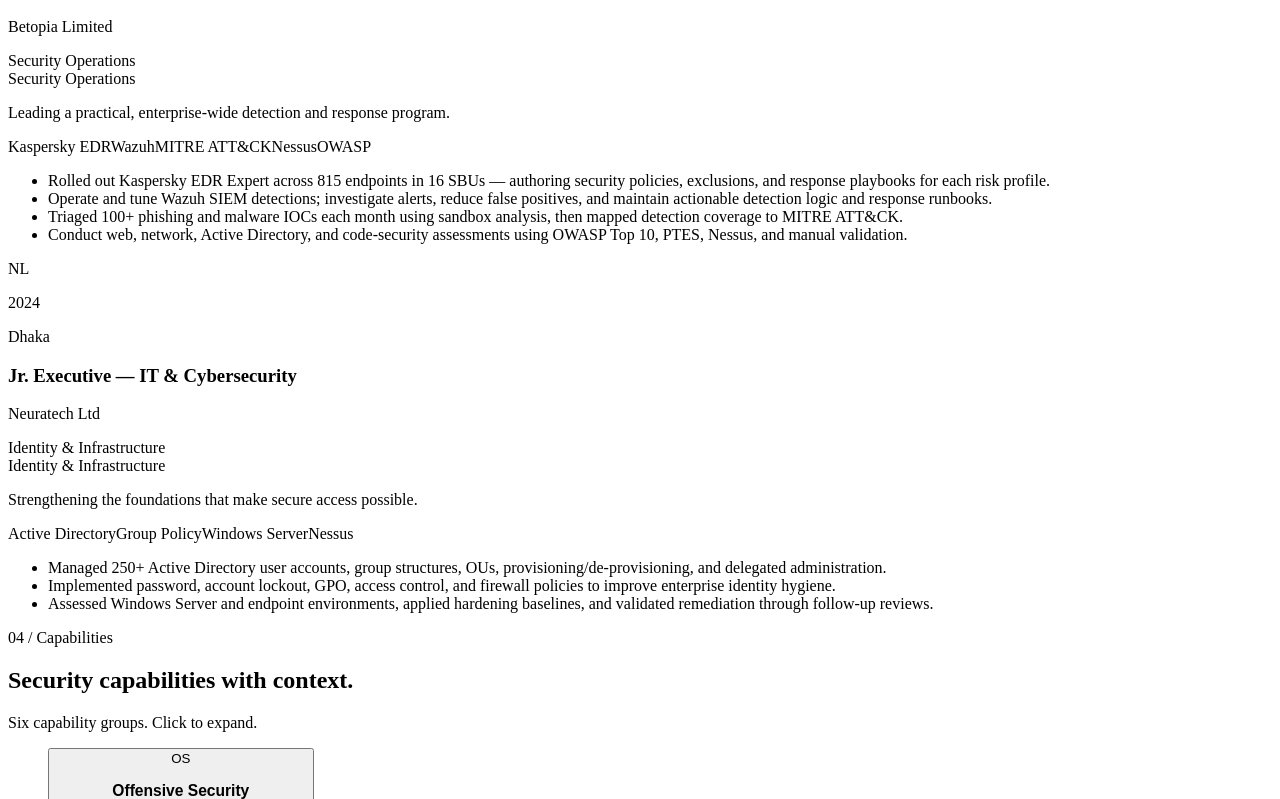
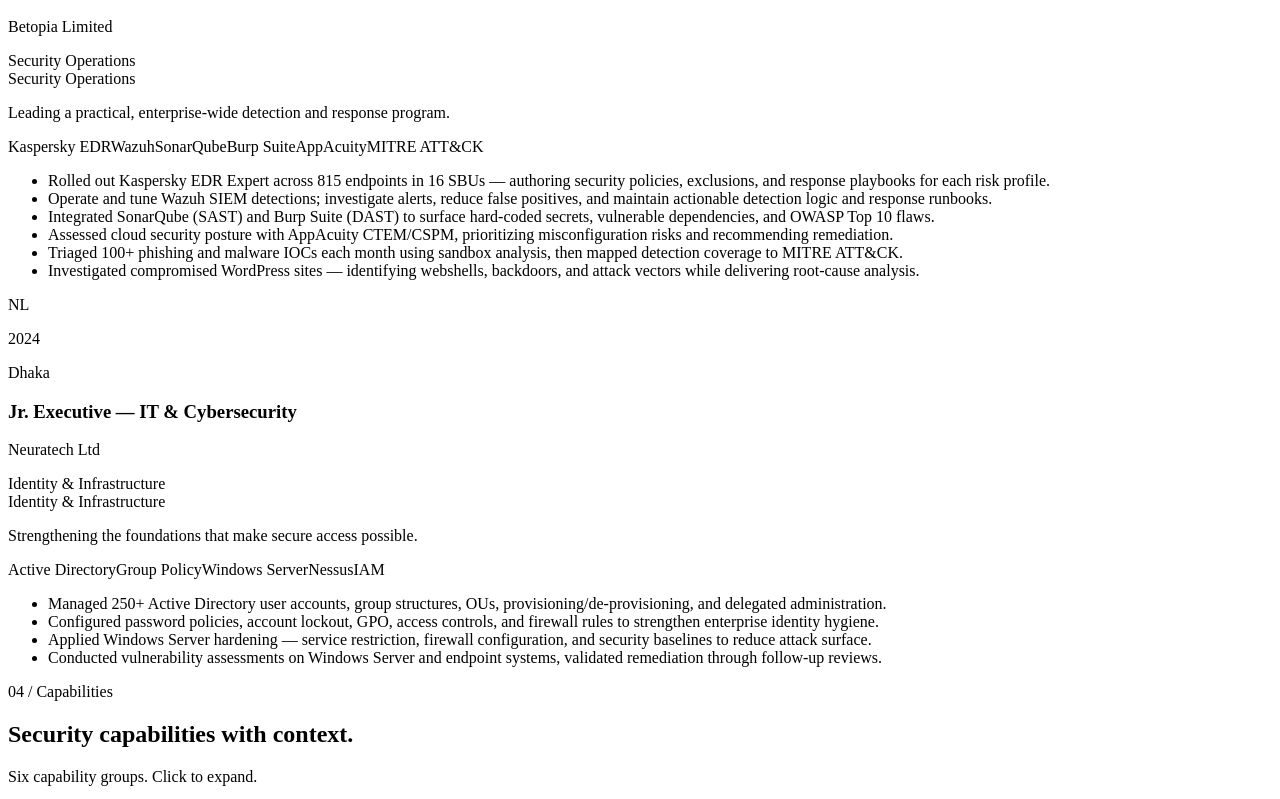
Before and after one commit to sondiproy0/sondiproy0, a React (Vite) app: page / in a window 1280 px wide. Shown: the part 1581-2380 px from the top of the page. Built offline with nearby package versions, Linux system fonts and the light colour scheme; the HTML template or start-up script is replaced by a standard one.

Commit message:
resume: add CNSP/ICCA certs, slider design, expand projects and experience from CV

```diff
--- a/src/components/Certifications.jsx
+++ b/src/components/Certifications.jsx
@@ -3,24 +3,45 @@
 
 const EASE = [0.22, 1, 0.36, 1]
 
-const badges = [
+const certs = [
   { name: 'eJPT', img: '/certifications/ejpt-clean.png' },
   { name: 'PT1', img: '/certifications/pt1-clean.png' },
-  { name: 'FCA', img: '/certifications/fortinet-fca-clean.png' },
+  { name: 'CNSP', img: '/certifications/cnsp.png' },
+  { name: 'ICCA', img: '/certifications/icca.png' },
+  { name: 'Fortinet NSE', img: '/certifications/fortinet-fca-clean.png' },
+]
+
+const vendors = [
+  { name: 'Kaspersky', img: '/certifications/kaspersky.png' },
   { name: 'SentinelOne', img: '/certifications/sentinelone-dark.png' },
   { name: 'Trend Micro', img: '/certifications/trendmicro-dark.png' },
-  { name: 'Kaspersky', img: '/certifications/kaspersky.png' },
   { name: 'Wazuh', img: '/certifications/wazuh.png' },
   { name: 'Red Hat', img: '/certifications/redhat-dark.png' },
   { name: 'Microsoft', img: '/certifications/microsoft.png' },
-  { name: 'Zecurion', img: '/certifications/zecurion.png' }
+  { name: 'Zecurion', img: '/certifications/zecurion.png' },
 ]
+
+function Badge({ b }) {
+  return (
+    <div className="slider-item flex shrink-0 items-center justify-center rounded-xl border border-white/[.06] bg-card px-5 py-4 transition-all duration-300 hover:border-accent/30 hover:bg-[#151f2e]">
+      <img
+        src={b.img}
+        alt={b.name}
+        loading="lazy"
+        className="h-12 w-auto object-contain opacity-70 grayscale-[.2] transition-all duration-300 hover:opacity-100 hover:grayscale-0 sm:h-14"
+      />
+    </div>
+  )
+}
 
 export default function Certifications() {
   const r = useReducedMotion()
 
+  const certTrack = [...certs, ...certs, ...certs]
+  const vendorTrack = [...vendors, ...vendors, ...vendors]
+
   return (
-    <section id="certs" className="section-rule py-16 lg:py-20">
+    <section id="certs" className="section-rule py-16 lg:py-20 overflow-hidden">
       {/* ── header ─────────────────────────────────────── */}
       <div className="text-center">
         <p className="eyebrow">05 / Credentials</p>
@@ -30,31 +51,28 @@
         </p>
       </div>
 
-      {/* ── badge grid ─────────────────────────────────── */}
-      <div className="mt-10 grid grid-cols-3 gap-3 sm:grid-cols-4 sm:gap-4 lg:grid-cols-5">
-        {badges.map((b, i) => (
-          <motion.div
-            key={b.name}
-            initial={r ? {} : { opacity: 0, y: 12 }}
-            whileInView={r ? {} : { opacity: 1, y: 0 }}
-            viewport={{ once: true }}
-            transition={{ delay: i * 0.04, duration: 0.2, ease: EASE }}
-            className="group flex aspect-square items-center justify-center rounded-xl border border-white/[.06] bg-card px-4 py-5 transition-all duration-300 hover:border-accent/30 hover:bg-[#151f2e]"
-          >
-            {b.img ? (
-              <img
-                src={b.img}
-                alt={b.name}
-                loading="lazy"
-                className="max-h-full max-w-full object-contain opacity-70 grayscale-[.2] transition-all duration-300 group-hover:opacity-100 group-hover:grayscale-0"
-              />
-            ) : (
-              <span className="font-heading text-lg font-bold text-white/60 transition-colors duration-300 group-hover:text-white/90 sm:text-xl">
-                {b.name}
-              </span>
-            )}
-          </motion.div>
-        ))}
+      {/* ── certifications slider ──────────────────────── */}
+      <div className="mt-10">
+        <p className="mb-3 text-center font-mono text-[10px] uppercase tracking-widest text-accent">Certifications</p>
+        <div className="relative">
+          <div className={`slider-track flex gap-4 ${r ? '' : 'animate-scroll'}`}>
+            {certTrack.map((b, i) => (
+              <Badge key={`cert-${i}`} b={b} />
+            ))}
+          </div>
+        </div>
+      </div>
+
+      {/* ── technology partners slider ─────────────────── */}
+      <div className="mt-6">
+        <p className="mb-3 text-center font-mono text-[10px] uppercase tracking-widest text-muted">Technology Partners</p>
+        <div className="relative">
+          <div className={`slider-track flex gap-4 ${r ? '' : 'animate-scroll-reverse'}`}>
+            {vendorTrack.map((b, i) => (
+              <Badge key={`vendor-${i}`} b={b} />
+            ))}
+          </div>
+        </div>
       </div>
     </section>
   )
--- a/src/components/Experience.jsx
+++ b/src/components/Experience.jsx
@@ -12,12 +12,14 @@
     location: 'Dhaka',
     logo: 'BL',
     impact: 'Leading a practical, enterprise-wide detection and response program.',
-    tech: ['Kaspersky EDR', 'Wazuh', 'MITRE ATT&CK', 'Nessus', 'OWASP'],
+    tech: ['Kaspersky EDR', 'Wazuh', 'SonarQube', 'Burp Suite', 'AppAcuity', 'MITRE ATT&CK'],
     achievements: [
       'Rolled out Kaspersky EDR Expert across 815 endpoints in 16 SBUs — authoring security policies, exclusions, and response playbooks for each risk profile.',
       'Operate and tune Wazuh SIEM detections; investigate alerts, reduce false positives, and maintain actionable detection logic and response runbooks.',
+      'Integrated SonarQube (SAST) and Burp Suite (DAST) to surface hard-coded secrets, vulnerable dependencies, and OWASP Top 10 flaws.',
+      'Assessed cloud security posture with AppAcuity CTEM/CSPM, prioritizing misconfiguration risks and recommending remediation.',
       'Triaged 100+ phishing and malware IOCs each month using sandbox analysis, then mapped detection coverage to MITRE ATT&CK.',
-      'Conduct web, network, Active Directory, and code-security assessments using OWASP Top 10, PTES, Nessus, and manual validation.'
+      'Investigated compromised WordPress sites — identifying webshells, backdoors, and attack vectors while delivering root-cause analysis.'
     ],
     current: true
   },
@@ -29,11 +31,12 @@
     location: 'Dhaka',
     logo: 'NL',
     impact: 'Strengthening the foundations that make secure access possible.',
-    tech: ['Active Directory', 'Group Policy', 'Windows Server', 'Nessus'],
+    tech: ['Active Directory', 'Group Policy', 'Windows Server', 'Nessus', 'IAM'],
     achievements: [
       'Managed 250+ Active Directory user accounts, group structures, OUs, provisioning/de-provisioning, and delegated administration.',
-      'Implemented password, account lockout, GPO, access control, and firewall policies to improve enterprise identity hygiene.',
-      'Assessed Windows Server and endpoint environments, applied hardening baselines, and validated remediation through follow-up reviews.'
+      'Configured password policies, account lockout, GPO, access controls, and firewall rules to strengthen enterprise identity hygiene.',
+      'Applied Windows Server hardening — service restriction, firewall configuration, and security baselines to reduce attack surface.',
+      'Conducted vulnerability assessments on Windows Server and endpoint systems, validated remediation through follow-up reviews.'
     ],
     current: false
   }
--- a/src/components/Projects.jsx
+++ b/src/components/Projects.jsx
@@ -16,29 +16,43 @@
     title: 'SSO & infrastructure assessment',
     year: '2026',
     category: 'Assessment',
-    impact: 'Full-stack security assessment covering web, network, identity, and application layers.',
+    impact: 'Full-stack security assessment covering Exchange, GitLab SSO, ERP, AI apps, and mail infrastructure.',
     tech: ['Nessus', 'OWASP', 'CVSS'],
   },
   {
-    title: 'Application assurance pipeline',
-    year: '2025–26',
+    title: 'ERP Odoo vulnerability assessment',
+    year: '2026',
+    category: 'Assessment',
+    impact: 'Database integrity review, secure configuration audit, and remediation guidance for enterprise ERP.',
+    tech: ['Nessus', 'OWASP', 'Manual Validation'],
+  },
+  {
+    title: 'SAST & DAST application testing',
+    year: '2025',
     category: 'AppSec',
-    impact: 'Shift-left security workflow catching vulnerabilities before production release.',
-    tech: ['SonarQube', 'Burp Suite', 'DAST'],
+    impact: 'Integrated SonarQube and Burp Suite to surface hard-coded secrets and OWASP Top 10 vulnerabilities.',
+    tech: ['SonarQube', 'Burp Suite', 'OWASP Top 10'],
   },
   {
     title: 'Cloud posture POC',
     year: '2026',
     category: 'Cloud',
-    impact: 'CTEM/CSPM evaluation with adoption recommendations for security leaders.',
+    impact: 'CTEM/CSPM evaluation with attack surface discovery and adoption recommendations for security leaders.',
     tech: ['AppAcuity', 'CSPM'],
   },
   {
-    title: 'WordPress incident response',
+    title: 'WordPress malware remediation',
     year: '2025–Present',
     category: 'Incident Response',
-    impact: 'Forensic analysis and containment for compromised production sites.',
-    tech: ['Malware analysis', 'IR'],
+    impact: 'File-system forensics, backdoor removal, and root-cause analysis across multiple client sites.',
+    tech: ['Malware Analysis', 'Forensics', 'IR'],
+  },
+  {
+    title: 'Active Directory & IAM',
+    year: '2024',
+    category: 'Identity',
+    impact: 'Managed 250+ AD accounts, configured GPO policies, and strengthened enterprise identity hygiene.',
+    tech: ['Active Directory', 'GPO', 'IAM'],
   }
 ]
 
```
Also changed, not shown: src/styles/globals.css (+32 -0 lines), public/certifications/cnsp.png (added), public/certifications/icca.png (added).
